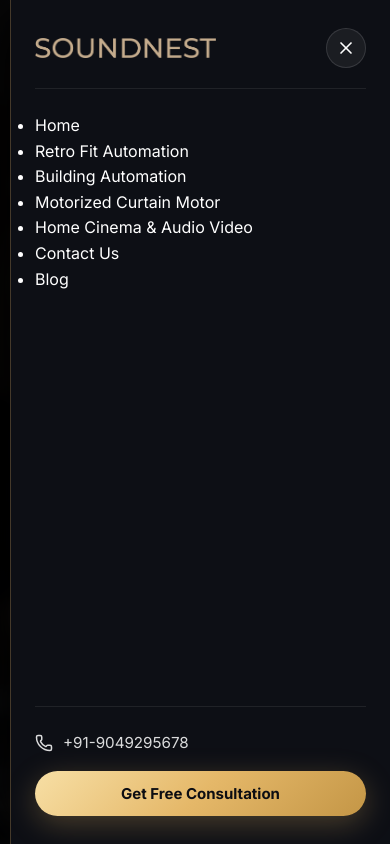
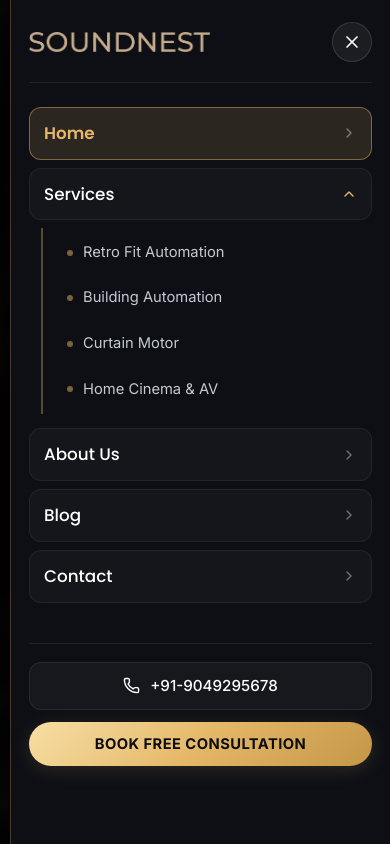
Before and after one commit to wtdesigner3/soundnest, a Next.js app: page / in a window 390 px wide. Both pictures are taken after a click on the button "MENU". Shown: the top 844 px of the page. Built offline with nearby package versions, Linux system fonts and the light colour scheme; no server answers.

Commit message:
fix(mobile): redesign mobile menu drawer with luxury accordion layout, remove bullet dots and add active states

```diff
--- a/src/components/Header.jsx
+++ b/src/components/Header.jsx
@@ -4,7 +4,7 @@
 import Image from "next/image";
 import Link from "next/link";
 import { usePathname } from "next/navigation";
-import { Phone, X } from "lucide-react";
+import { Phone, X, ChevronDown, ChevronRight } from "lucide-react";
 import styles from "./Header.module.css";
 import { companyInfo, navItems } from "@/data/homeData";
 import ConsultationModal from "@/components/ConsultationModal";
@@ -26,6 +26,7 @@
   const pathname = usePathname();
   const [isScrolled, setIsScrolled] = useState(false);
   const [drawerOpen, setDrawerOpen] = useState(false);
+  const [mobileServicesOpen, setMobileServicesOpen] = useState(true);
   const [isModalOpen, setIsModalOpen] = useState(false);
   const [customService, setCustomService] = useState("");
   const [siteSettings, setSiteSettings] = useState(null);
@@ -246,17 +247,111 @@
         </div>
 
         <nav className={styles.drawerNav}>
-          <ul className={styles.navLinksList}>
-            {navItems.map((item, idx) => (
-              <li key={idx} className={styles.navItem}>
-                <Link
-                  href={item.href}
-                  onClick={() => setDrawerOpen(false)}
-                >
-                  {item.label}
-                </Link>
-              </li>
-            ))}
+          <ul className={styles.drawerList}>
+            <li className={styles.drawerItem}>
+              <Link
+                href="/"
+                className={`${styles.drawerNavLink} ${pathname === '/' ? styles.drawerNavLinkActive : ''}`}
+                onClick={() => setDrawerOpen(false)}
+              >
+                <span>Home</span>
+                <ChevronRight size={16} className={styles.drawerArrow} />
+              </Link>
+            </li>
+
+            {/* Collapsible Services Submenu */}
+            <li className={styles.drawerItem}>
+              <button
+                type="button"
+                className={`${styles.drawerNavLink} ${styles.drawerAccordionBtn} ${pathname?.includes('automation') || pathname?.includes('curtain') || pathname?.includes('cinema') ? styles.drawerNavLinkActive : ''}`}
+                onClick={() => setMobileServicesOpen(!mobileServicesOpen)}
+                aria-expanded={mobileServicesOpen}
+              >
+                <span>Services</span>
+                <ChevronDown
+                  size={16}
+                  className={`${styles.drawerChevron} ${mobileServicesOpen ? styles.drawerChevronRotated : ''}`}
+                />
+              </button>
+
+              {mobileServicesOpen && (
+                <ul className={styles.drawerSubList}>
+                  <li className={styles.drawerSubItem}>
+                    <Link
+                      href="/retro-fit-automation/"
+                      className={`${styles.drawerSubLink} ${pathname === '/retro-fit-automation/' ? styles.drawerSubLinkActive : ''}`}
+                      onClick={() => setDrawerOpen(false)}
+                    >
+                      <span className={styles.subLinkDot} />
+                      <span>Retro Fit Automation</span>
+                    </Link>
+                  </li>
+                  <li className={styles.drawerSubItem}>
+                    <Link
+                      href="/building-automation/"
+                      className={`${styles.drawerSubLink} ${pathname === '/building-automation/' ? styles.drawerSubLinkActive : ''}`}
+                      onClick={() => setDrawerOpen(false)}
+                    >
+                      <span className={styles.subLinkDot} />
+                      <span>Building Automation</span>
+                    </Link>
+                  </li>
+                  <li className={styles.drawerSubItem}>
+                    <Link
+                      href="/curtain-motor/"
+                      className={`${styles.drawerSubLink} ${pathname === '/curtain-motor/' ? styles.drawerSubLinkActive : ''}`}
+                      onClick={() => setDrawerOpen(false)}
+                    >
+                      <span className={styles.subLinkDot} />
+                      <span>Curtain Motor</span>
+                    </Link>
+                  </li>
+                  <li className={styles.drawerSubItem}>
+                    <Link
+                      href="/home-cinema-audio-video/"
+                      className={`${styles.drawerSubLink} ${pathname === '/home-cinema-audio-video/' ? styles.drawerSubLinkActive : ''}`}
+                      onClick={() => setDrawerOpen(false)}
+                    >
+                      <span className={styles.subLinkDot} />
+                      <span>Home Cinema & AV</span>
+                    </Link>
+                  </li>
+                </ul>
+              )}
+            </li>
+
+            <li className={styles.drawerItem}>
+              <Link
+                href="/about-us/"
+                className={`${styles.drawerNavLink} ${pathname === '/about-us/' ? styles.drawerNavLinkActive : ''}`}
+                onClick={() => setDrawerOpen(false)}
+              >
+                <span>About Us</span>
+                <ChevronRight size={16} className={styles.drawerArrow} />
+              </Link>
+            </li>
+
+            <li className={styles.drawerItem}>
+              <Link
+                href="/blog/"
+                className={`${styles.drawerNavLink} ${pathname?.startsWith('/blog') ? styles.drawerNavLinkActive : ''}`}
+                onClick={() => setDrawerOpen(false)}
+              >
+                <span>Blog</span>
+                <ChevronRight size={16} className={styles.drawerArrow} />
+              </Link>
+            </li>
+
+            <li className={styles.drawerItem}>
+              <Link
+                href="/contact-us/"
+                className={`${styles.drawerNavLink} ${pathname === '/contact-us/' ? styles.drawerNavLinkActive : ''}`}
+                onClick={() => setDrawerOpen(false)}
+              >
+                <span>Contact</span>
+                <ChevronRight size={16} className={styles.drawerArrow} />
+              </Link>
+            </li>
           </ul>
         </nav>
 
@@ -265,15 +360,15 @@
             href={`tel:${currentPhoneRaw}`}
             className={styles.drawerPhone}
           >
-            <Phone size={18} />
+            <Phone size={17} />
             <span>{currentPhone}</span>
           </a>
           <button
             type="button"
-            className={`btn-pill-white ${styles.drawerCta}`}
+            className={styles.drawerCtaBtn}
             onClick={handleConsultationClick}
           >
-            Get Free Consultation
+            Book Free Consultation
           </button>
         </div>
       </aside>
--- a/src/components/Header.module.css
+++ b/src/components/Header.module.css
@@ -377,8 +377,9 @@
   box-shadow: none;
   visibility: hidden;
   pointer-events: none;
-  padding: 28px 24px;
+  padding: 22px 18px;
   overflow-y: auto;
+  -webkit-overflow-scrolling: touch;
 }
 
 .drawerOpen {
@@ -420,83 +421,187 @@
 .drawerNav {
   display: flex;
   flex-direction: column;
-  gap: 16px;
-  margin-bottom: 30px;
+  margin-bottom: 24px;
+}
+
+.drawerList {
+  list-style: none;
+  margin: 0;
+  padding: 0;
+  display: flex;
+  flex-direction: column;
+  gap: 8px;
+}
+
+.drawerItem {
+  list-style: none;
+  margin: 0;
+  padding: 0;
 }
 
 .drawerNavLink {
   font-family: var(--font-heading);
-  font-size: 1.15rem;
+  font-size: 1.05rem;
   font-weight: 500;
   color: #ffffff;
   text-decoration: none;
-  transition: color 0.2s ease, transform 0.2s ease;
   display: flex;
   align-items: center;
   justify-content: space-between;
+  padding: 12px 14px;
+  border-radius: 12px;
+  background: rgba(255, 255, 255, 0.03);
+  border: 1px solid rgba(255, 255, 255, 0.06);
+  transition: all 0.25s cubic-bezier(0.16, 1, 0.3, 1);
+  width: 100%;
+  box-sizing: border-box;
+  text-align: left;
+  cursor: pointer;
 }
 
 .drawerNavLink:hover {
+  background: rgba(229, 184, 105, 0.1);
+  border-color: rgba(229, 184, 105, 0.3);
   color: var(--accent-gold);
-  transform: translateX(4px);
 }
 
-.drawerSubNav {
+.drawerNavLinkActive {
+  background: rgba(229, 184, 105, 0.14);
+  border-color: rgba(229, 184, 105, 0.45);
+  color: var(--accent-gold);
+  font-weight: 600;
+}
+
+.drawerArrow {
+  color: rgba(255, 255, 255, 0.4);
+  transition: transform 0.2s ease, color 0.2s ease;
+}
+
+.drawerNavLink:hover .drawerArrow {
+  color: var(--accent-gold);
+  transform: translateX(3px);
+}
+
+.drawerAccordionBtn {
+  background: rgba(255, 255, 255, 0.03);
+  border: 1px solid rgba(255, 255, 255, 0.06);
+  outline: none;
+}
+
+.drawerChevron {
+  color: rgba(255, 255, 255, 0.5);
+  transition: transform 0.3s cubic-bezier(0.16, 1, 0.3, 1), color 0.2s ease;
+}
+
+.drawerChevronRotated {
+  transform: rotate(180deg);
+  color: var(--accent-gold);
+}
+
+.drawerSubList {
+  list-style: none;
+  margin: 8px 0 6px 12px;
+  padding: 4px 0 4px 12px;
+  border-left: 2px solid rgba(229, 184, 105, 0.35);
   display: flex;
   flex-direction: column;
-  gap: 10px;
-  padding-left: 14px;
-  margin-top: 8px;
-  border-left: 2px solid rgba(229, 184, 105, 0.3);
+  gap: 4px;
+}
+
+.drawerSubItem {
+  list-style: none;
+  margin: 0;
+  padding: 0;
 }
 
 .drawerSubLink {
-  font-size: 0.95rem;
-  color: rgba(255, 255, 255, 0.7);
+  font-size: 0.92rem;
+  color: #c4c9d4;
   text-decoration: none;
-  transition: color 0.2s ease;
+  display: flex;
+  align-items: center;
+  gap: 10px;
+  padding: 9px 12px;
+  border-radius: 8px;
+  transition: all 0.2s ease;
 }
 
 .drawerSubLink:hover {
+  color: #ffffff;
+  background: rgba(255, 255, 255, 0.06);
+}
+
+.drawerSubLinkActive {
   color: var(--accent-gold);
+  font-weight: 600;
+  background: rgba(229, 184, 105, 0.1);
+}
+
+.subLinkDot {
+  width: 6px;
+  height: 6px;
+  border-radius: 50%;
+  background: rgba(229, 184, 105, 0.5);
+  flex-shrink: 0;
+  transition: all 0.2s ease;
+}
+
+.drawerSubLinkActive .subLinkDot,
+.drawerSubLink:hover .subLinkDot {
+  background: var(--accent-gold);
+  box-shadow: 0 0 6px var(--accent-gold);
+  transform: scale(1.2);
 }
 
 .drawerFooter {
-  margin-top: auto;
+  margin-top: 16px;
   display: flex;
   flex-direction: column;
-  gap: 16px;
-  padding-top: 24px;
+  gap: 12px;
+  padding-top: 18px;
+  padding-bottom: 24px;
   border-top: 1px solid rgba(255, 255, 255, 0.08);
 }
 
 .drawerPhone {
   display: flex;
   align-items: center;
+  justify-content: center;
   gap: 10px;
-  color: rgba(255, 255, 255, 0.85);
+  color: #ffffff;
   font-size: 0.95rem;
+  font-weight: 500;
   text-decoration: none;
+  padding: 11px 16px;
+  border-radius: 12px;
+  background: rgba(255, 255, 255, 0.04);
+  border: 1px solid rgba(255, 255, 255, 0.08);
+  transition: all 0.2s ease;
 }
 
 .drawerPhone:hover {
+  background: rgba(229, 184, 105, 0.12);
+  border-color: rgba(229, 184, 105, 0.35);
   color: var(--accent-gold);
 }
 
 .drawerCtaBtn {
   width: 100%;
-  padding: 14px;
+  padding: 13px 20px;
   border-radius: var(--radius-full);
   background: var(--gradient-gold);
   color: #0c0d12;
   font-weight: 700;
-  font-size: 0.9rem;
-  letter-spacing: 0.04em;
+  font-size: 0.92rem;
+  letter-spacing: 0.03em;
   text-transform: uppercase;
   border: none;
   cursor: pointer;
   box-shadow: var(--shadow-gold-soft);
   transition: all 0.25s ease;
+  display: flex;
+  align-items: center;
+  justify-content: center;
 }
 
 .drawerCtaBtn:hover {
```
